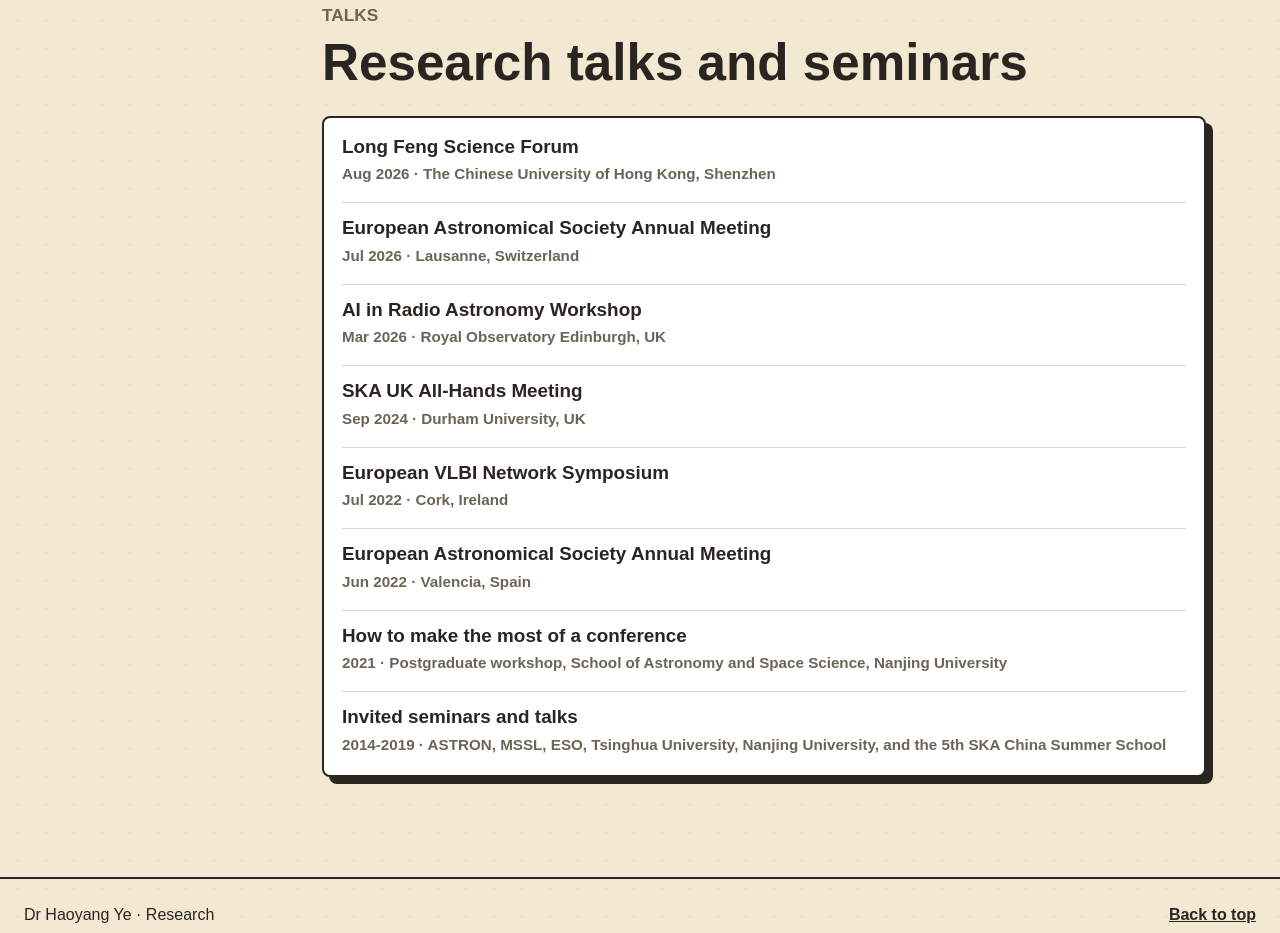
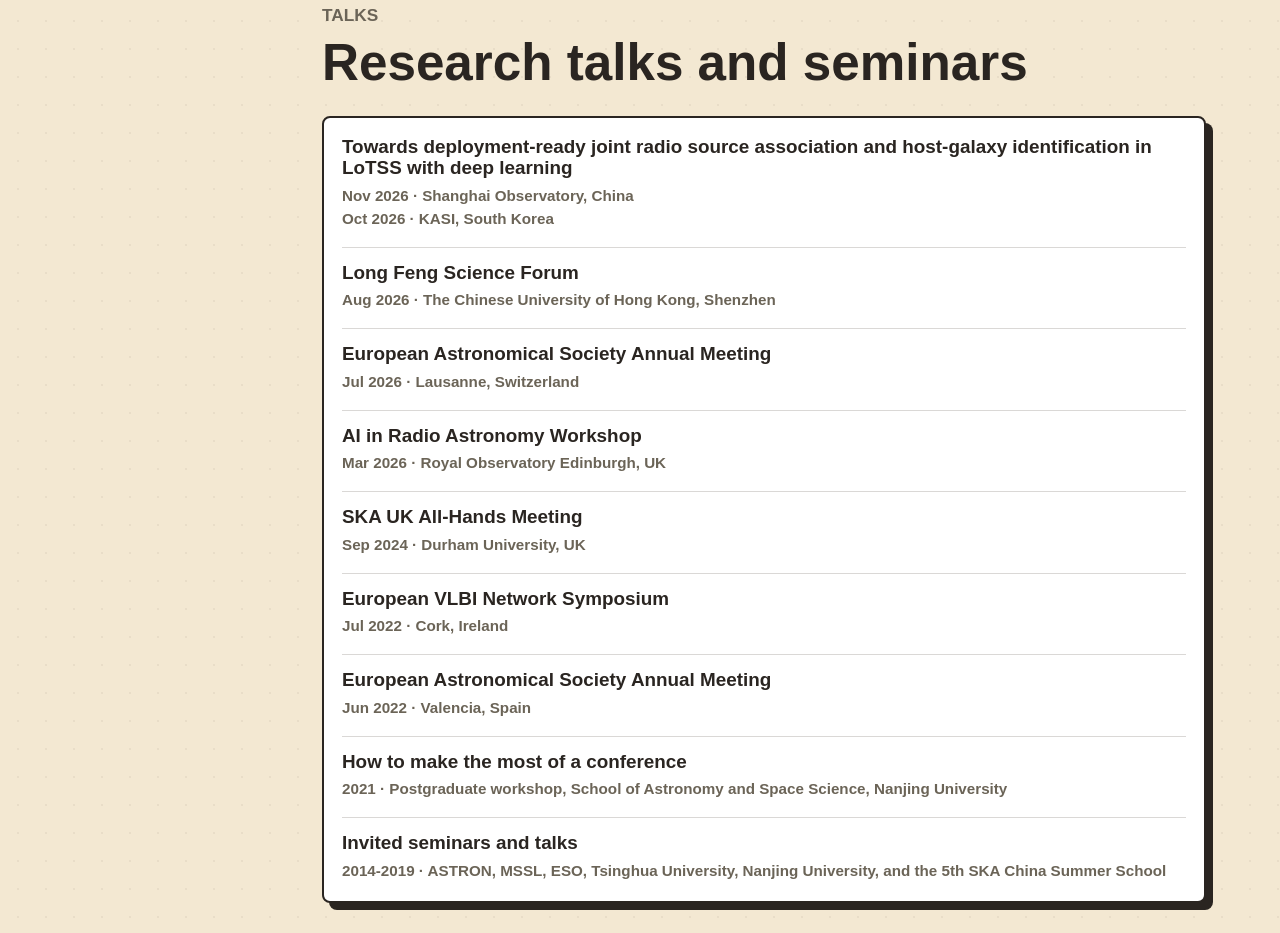
Before and after one commit to hye-research/hye-research.github.io, a plain HTML site: page research.html in a window 1280 px wide. Shown: the part 2405-3338 px from the top of the page. Drawn offline with Linux system fonts and the light colour scheme.

Commit message:
Add combined KASI and Shanghai Observatory research talk

```diff
--- a/research.html
+++ b/research.html
@@ -214,6 +214,11 @@
             </div>
             <article class="talk-panel">
               <div class="talk-entry">
+                <h3>Towards deployment-ready joint radio source association and host-galaxy identification in LoTSS with deep learning</h3>
+                <p class="publication-meta">Nov 2026 · Shanghai Observatory, China</p>
+                <p class="publication-meta">Oct 2026 · KASI, South Korea</p>
+              </div>
+              <div class="talk-entry">
                 <h3>Long Feng Science Forum</h3>
                 <p class="publication-meta">Aug 2026 · The Chinese University of Hong Kong, Shenzhen</p>
               </div>
```
